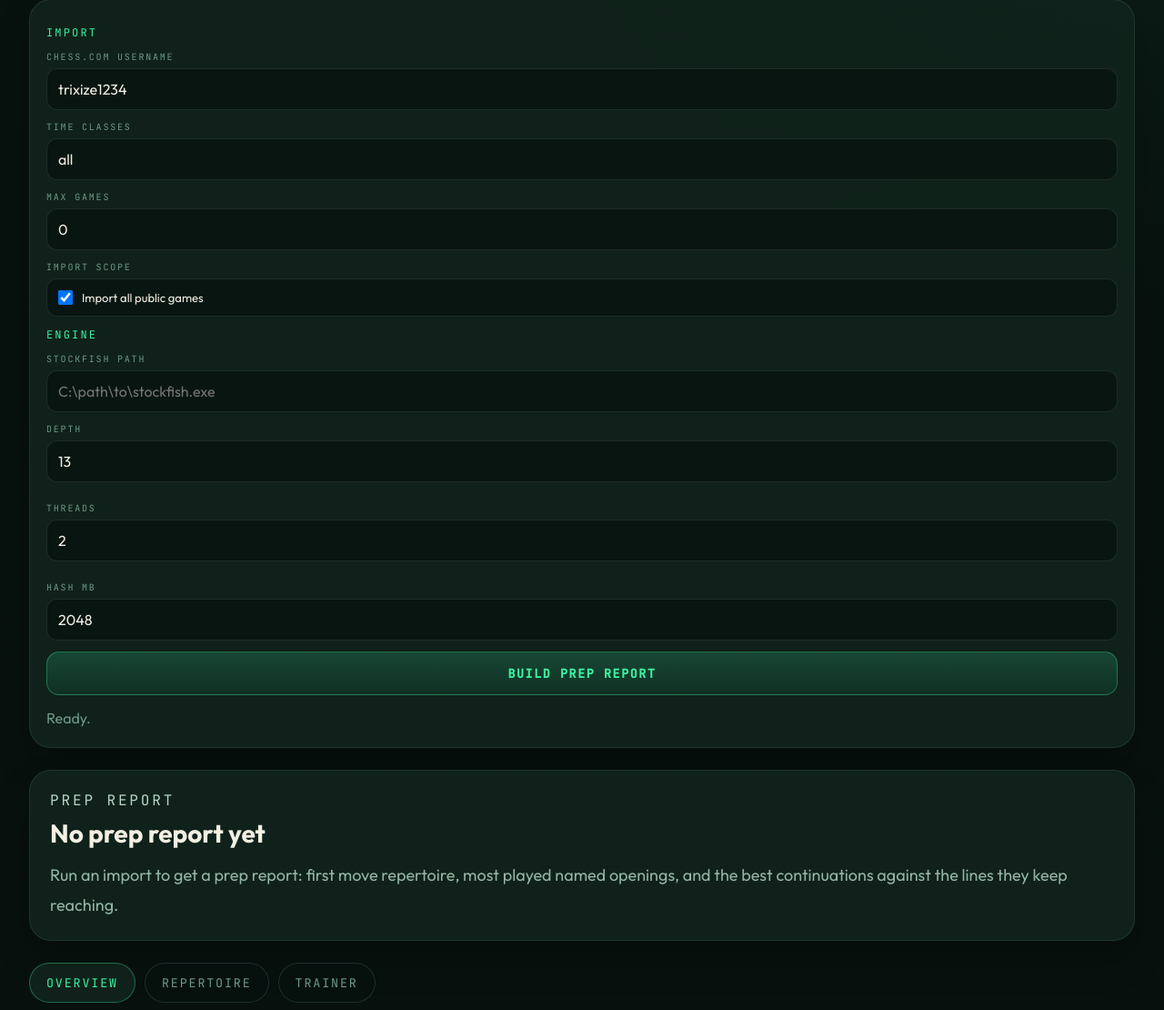
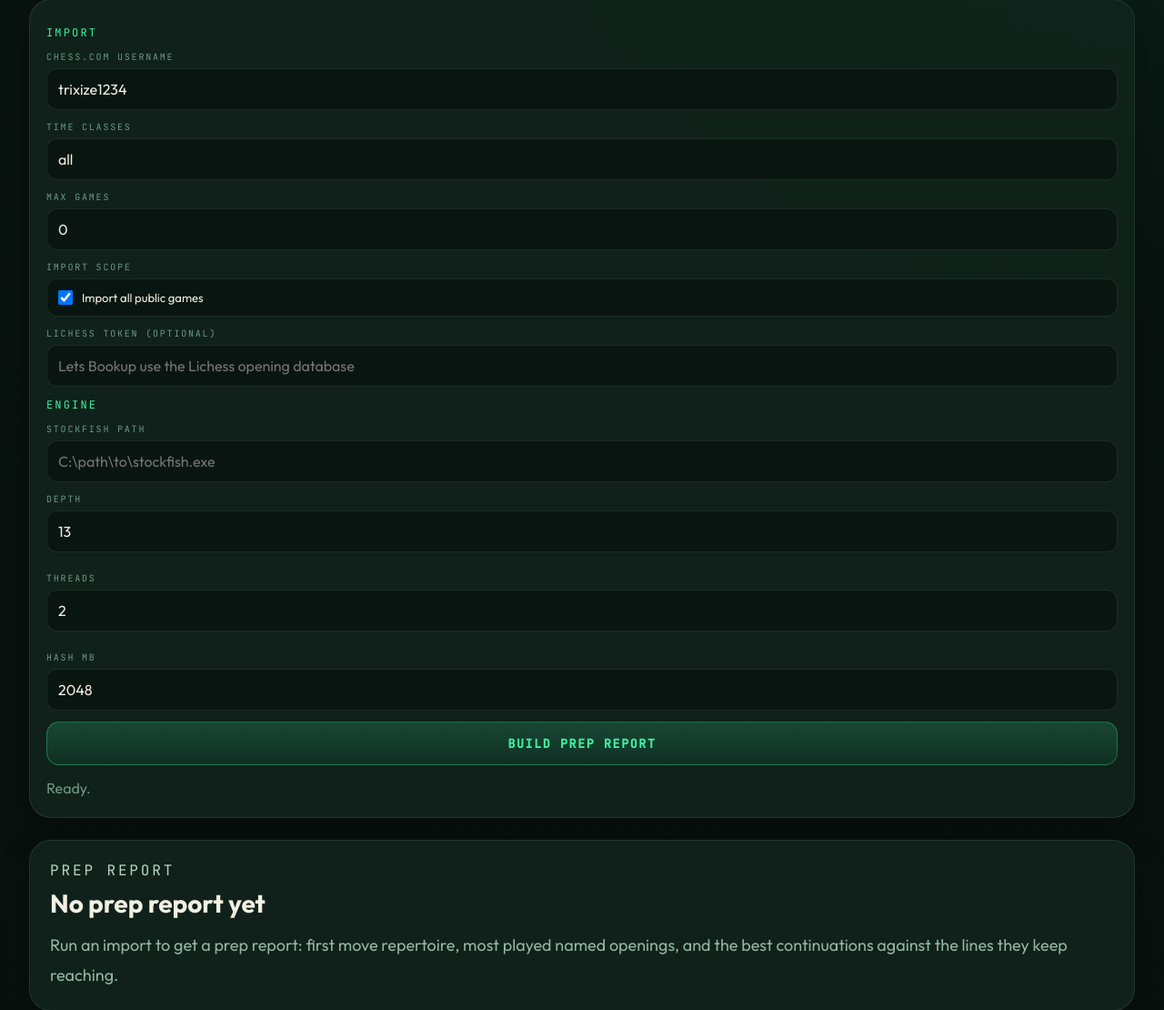
Before and after one commit to tetizz/Bookup, a Flask app: page / in a window 1280 px wide. Shown: the part 403-1513 px from the top of the page at 91% size. Run offline with Flask 3, Linux system fonts and the light colour scheme.

Commit message:
Add optional Lichess explorer auth

```diff
--- a/bookup/analysis.py
+++ b/bookup/analysis.py
@@ -29,6 +29,9 @@ ONLINE_OPENING_CACHE: dict[str, dict[str, str]] = {}
 EXPLORER_CACHE: dict[str, dict[str, Any]] = {}
 OPENING_LIBRARY: ChessOpeningsLibrary | None = None
 EXPLORER_AVAILABLE = True
+EXPLORER_HEADERS = {
+    "User-Agent": "Bookup/1.0 (local repertoire trainer)",
+}
 
 
 @dataclass(slots=True)
@@ -108,6 +111,22 @@ def _analysis_url_for_fen(fen: str) -> str:
     return f"https://lichess.org/analysis/standard/{quote(fen.replace(' ', '_'), safe='/_-')}"
 
 
+def configure_lichess(token: str = "") -> None:
+    global EXPLORER_AVAILABLE
+    normalized = token.strip()
+    EXPLORER_HEADERS.clear()
+    EXPLORER_HEADERS.update(
+        {
+            "User-Agent": "Bookup/1.0 (local repertoire trainer)",
+        }
+    )
+    if normalized:
+        EXPLORER_HEADERS["Authorization"] = f"Bearer {normalized}"
+        EXPLORER_AVAILABLE = True
+    EXPLORER_CACHE.clear()
+    ONLINE_OPENING_CACHE.clear()
+
+
 def _explorer_lookup(board: chess.Board, play_key: str) -> dict[str, Any]:
     global EXPLORER_AVAILABLE
     cache_key = f"{board.board_fen()}|{board.turn}|{play_key}"
@@ -125,6 +144,7 @@ def _explorer_lookup(board: chess.Board, play_key: str) -> dict[str, Any]:
                 "moves": 12,
                 "speeds": "bullet,blitz,rapid,classical",
             },
+            headers=EXPLORER_HEADERS,
             timeout=4,
         )
         response.raise_for_status()
@@ -971,13 +991,12 @@ def analyse_games(games: list[ImportedGame], engine: EngineSession) -> dict[str,
     late_castle_pct = round((sum(1 for move in castling_moves if move > 15) / len(castling_moves)) * 100, 1) if castling_moves else 0
 
     verdict = (
-        f"{games[0].opponent if False else 'This player'} performs better as {better_as} "
+        f"This player performs better as {better_as} "
         f"({color_summary['white']['win_rate']:.0f}% as White vs {color_summary['black']['win_rate']:.0f}% as Black)."
     )
-    scout_brief = (
-        f"{games[0].player_color if False else 'This player'} is most dangerous in {better_as.lower()} games, "
-        f"wins {round(_win_rate(outcome_counter), 1) if isinstance(outcome_counter, dict) else round(_win_rate(outcome_counter), 1)}% overall, "
-        f"and leans {'sharp' if style_metrics['chaos_index'] >= 60 else 'structured'} based on captures, forcing moves, and game length."
+    prep_brief = (
+        f"Bookup found {len(prep_repertoire)} named opening branches worth preparing. "
+        f"The training focus is on the lines they actually repeat, not on one-off games."
     )
 
     return {
@@ -989,7 +1008,7 @@ def analyse_games(games: list[ImportedGame], engine: EngineSession) -> dict[str,
             "chaos_index": round(style_metrics["chaos_index"]),
             "better_as": better_as,
         },
-        "scout_brief": scout_brief,
+        "prep_brief": prep_brief,
         "verdict": verdict,
         "style_summary": _style_summary(castle_rate, queen_rate, capture_rate, checks_per_game, avg_game_moves, color_gap),
         "style_metrics": {
--- a/bookup/app.py
+++ b/bookup/app.py
@@ -12,7 +12,7 @@ import chess
 from flask import Flask, jsonify, render_template, request
 import webview
 
-from .analysis import analyse_games
+from .analysis import analyse_games, configure_lichess
 from .chesscom import fetch_archives, fetch_games, normalize_time_classes
 from .engine import EngineSession, EngineSettings, default_engine_path
 
@@ -78,6 +78,7 @@ def index() -> str:
         "username": config.get("username", "trixize1234"),
         "time_classes": config.get("time_classes", "all"),
         "max_games": int(config.get("max_games", 0)),
+        "lichess_token": config.get("lichess_token", ""),
         "engine_path": config.get("engine_path", default_engine_path()),
         "depth": int(config.get("depth", 13)),
         "threads": int(config.get("threads", max(1, os.cpu_count() or 8))),
@@ -102,17 +103,20 @@ def profile() -> tuple:
     except (TypeError, ValueError):
         parsed_max_games = 0
     max_games = None if parsed_max_games <= 0 else max(1, min(20000, parsed_max_games))
+    lichess_token = str(payload.get("lichess_token", "")).strip()
     engine_path = str(payload.get("engine_path", "")).strip()
     if not engine_path:
         return jsonify({"error": "Stockfish path is required."}), 400
 
     settings = build_engine_settings(payload)
+    configure_lichess(lichess_token)
 
     save_config(
         {
             "username": username,
             "time_classes": raw_time_classes or "all",
             "max_games": 0 if max_games is None else max_games,
+            "lichess_token": lichess_token,
             "engine_path": engine_path,
             "depth": settings.depth,
             "threads": settings.threads,
@@ -143,6 +147,12 @@ def profile() -> tuple:
             "time_classes": sorted(normalized_time_classes) if normalized_time_classes else ["all public games"],
             "archives_found": len(archives),
             "games_imported": len(games),
+            "explorer_enabled": bool(lichess_token),
+            "explorer_notice": (
+                "Lichess explorer is authenticated and can be used for richer repertoire move popularity."
+                if lichess_token
+                else "Add a Lichess token to use the live Lichess opening database for richer repertoire branching."
+            ),
             "profile": profile_data,
         }
     )
--- a/bookup/static/app.js
+++ b/bookup/static/app.js
@@ -21,6 +21,7 @@ const el = {
   timeClasses: document.getElementById("timeClassesInput"),
   maxGames: document.getElementById("maxGamesInput"),
   importAllGames: document.getElementById("importAllGamesInput"),
+  lichessToken: document.getElementById("lichessTokenInput"),
   enginePath: document.getElementById("enginePathInput"),
   depth: document.getElementById("depthInput"),
   threads: document.getElementById("threadsInput"),
@@ -69,6 +70,7 @@ function init() {
   el.timeClasses.value = defaults.time_classes || "all";
   el.maxGames.value = defaults.max_games ?? 0;
   el.importAllGames.checked = Number(defaults.max_games ?? 0) === 0;
+  el.lichessToken.value = defaults.lichess_token || "";
   el.enginePath.value = defaults.engine_path || "";
   el.depth.value = defaults.depth || 13;
   el.threads.value = defaults.threads || 8;
@@ -116,7 +118,7 @@ async function runAnalysis() {
     state.payload = payload;
     renderProfile(payload);
     setStatus(
-      `Imported ${payload.games_imported} games from ${payload.archives_found} archive months. Repertoire tree is ready.`
+      `Imported ${payload.games_imported} games from ${payload.archives_found} archive months. ${payload.explorer_notice || "Repertoire tree is ready."}`
     );
   } catch (error) {
     setStatus(error.message || "Prep build failed.");
@@ -141,6 +143,7 @@ function buildProfileRequest(username) {
     username,
     time_classes: el.timeClasses.value.trim(),
     max_games: el.importAllGames?.checked ? 0 : Number(el.maxGames.value),
+    lichess_token: el.lichessToken.value.trim(),
     engine_path: el.enginePath.value.trim(),
     depth: Number(el.depth.value),
     threads: Number(el.threads.value),
@@ -159,7 +162,9 @@ function renderProfile(payload) {
 
   el.heroTitle.textContent = `${payload.username} repertoire prep`;
   el.heroSummary.textContent =
-    "Bookup turns the openings this player actually repeats into a trainable prep tree: named variations, practical counters, and board drills for the positions that matter.";
+    payload.explorer_enabled
+      ? "Bookup is using your authenticated Lichess opening database access to rank the branches this player repeats most, then turns those lines into board drills."
+      : "Bookup turns the openings this player actually repeats into a trainable prep tree: named variations, practical counters, and board drills for the positions that matter.";
   el.badgeWinRate.textContent = `${payload.games_imported || 0}`;
   el.badgeChaos.textContent = topWhite?.opening || "--";
   el.badgeColor.textContent = topBlack?.opening || `${lessons.length} lessons`;
--- a/bookup/templates/index.html
+++ b/bookup/templates/index.html
@@ -52,6 +52,10 @@
           <span>Import all public games</span>
         </label>
       </div>
+      <label class="field">
+        <span>Lichess token (optional)</span>
+        <input id="lichessTokenInput" type="password" placeholder="Lets Bookup use the Lichess opening database">
+      </label>
 
       <div class="section-title">Engine</div>
       <label class="field">
```
